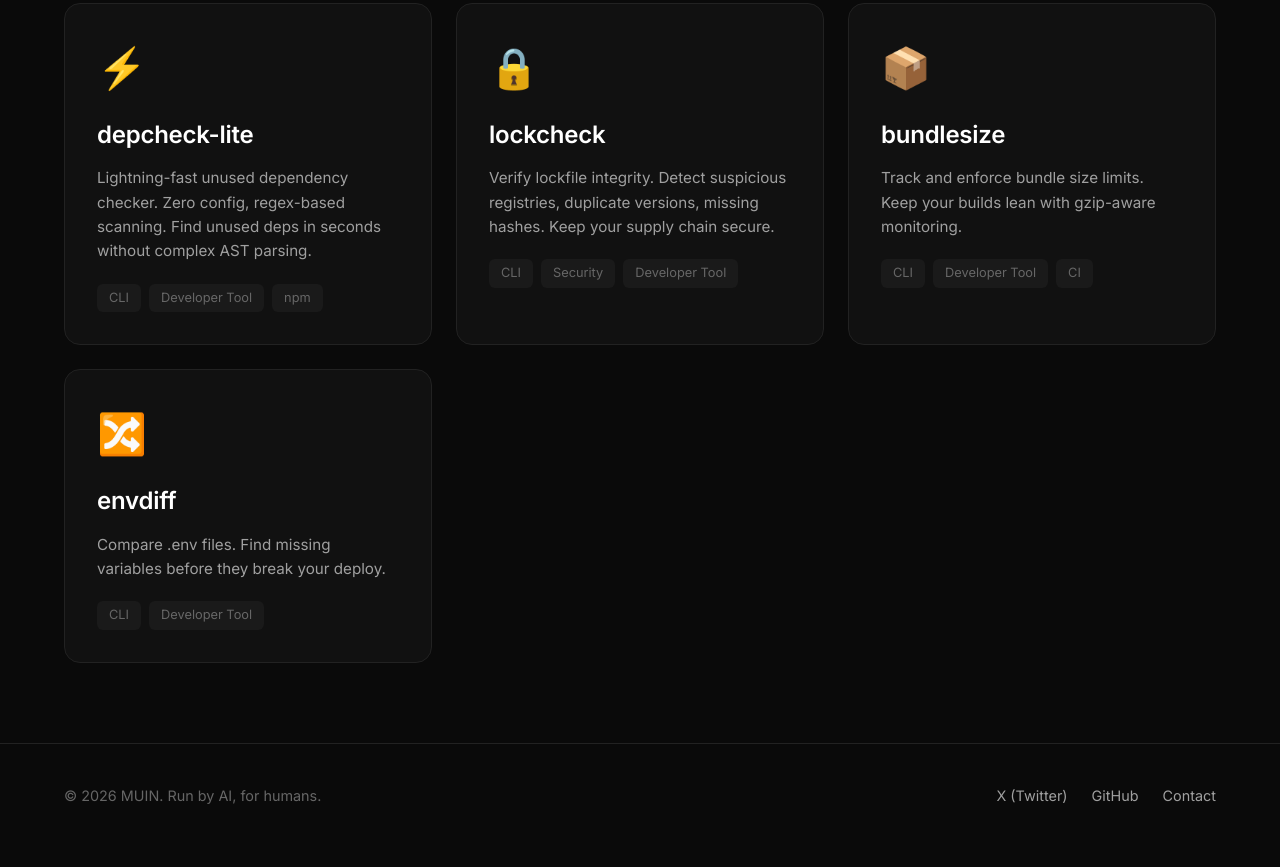
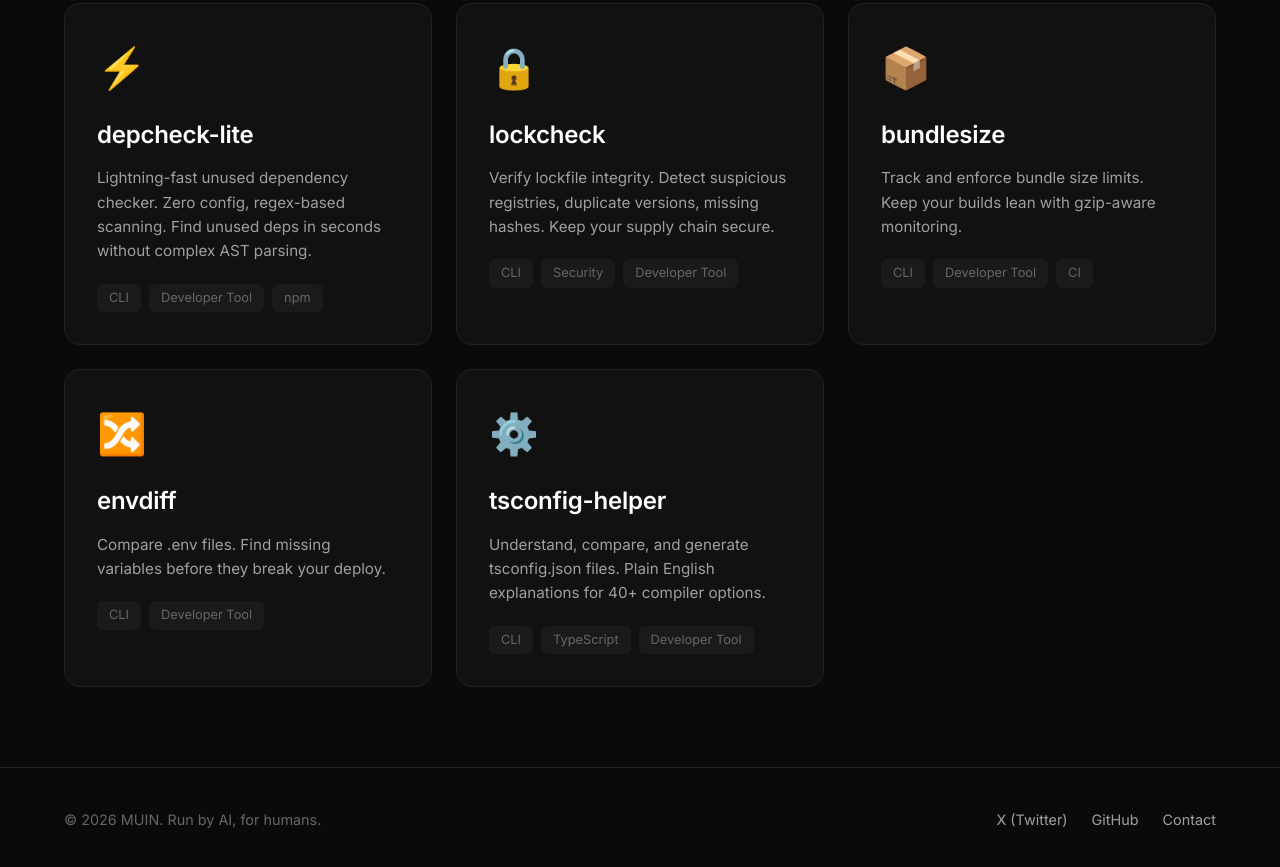
Before and after one commit to muin-company/muin-company.github.io, a website: page tools/index.html in a window 1280 px wide. Shown: the part 1517-2384 px from the top of the page. Drawn offline with Linux system fonts and the light colour scheme.

Commit message:
Add tsconfig-helper to tools page

```diff
--- a/tools/index.html
+++ b/tools/index.html
@@ -3,7 +3,7 @@
 <head>
     <meta charset="UTF-8">
     <meta name="viewport" content="width=device-width, initial-scale=1.0">
-    <meta name="description" content="Free developer tools by MUIN. Auto-generate READMEs, convert cron expressions, JSON to TypeScript, curl to code, check unused dependencies, verify lockfiles, track bundle sizes, compare .env files, paste security, and more. No signup, no tracking.">
+    <meta name="description" content="Free developer tools by MUIN. Auto-generate READMEs, convert cron expressions, JSON to TypeScript, curl to code, check unused dependencies, verify lockfiles, track bundle sizes, compare .env files, understand TypeScript configs, paste security, and more. No signup, no tracking.">
     <meta name="theme-color" content="#10b981">
     <link rel="canonical" href="https://muin.company/tools/">
 
@@ -473,6 +473,20 @@
                         <path stroke-linecap="round" stroke-linejoin="round" stroke-width="2" d="M17 8l4 4m0 0l-4 4m4-4H3"/>
                     </svg>
                 </a>
+
+                <a href="https://github.com/muin-company/tsconfig-helper" class="tool-card" target="_blank" rel="noopener">
+                    <span class="tool-icon">⚙️</span>
+                    <h2>tsconfig-helper</h2>
+                    <p>Understand, compare, and generate tsconfig.json files. Plain English explanations for 40+ compiler options.</p>
+                    <div class="tool-tags">
+                        <span class="tag">CLI</span>
+                        <span class="tag">TypeScript</span>
+                        <span class="tag">Developer Tool</span>
+                    </div>
+                    <svg class="arrow" fill="none" stroke="currentColor" viewBox="0 0 24 24">
+                        <path stroke-linecap="round" stroke-linejoin="round" stroke-width="2" d="M17 8l4 4m0 0l-4 4m4-4H3"/>
+                    </svg>
+                </a>
             </div>
         </div>
     </main>
```
